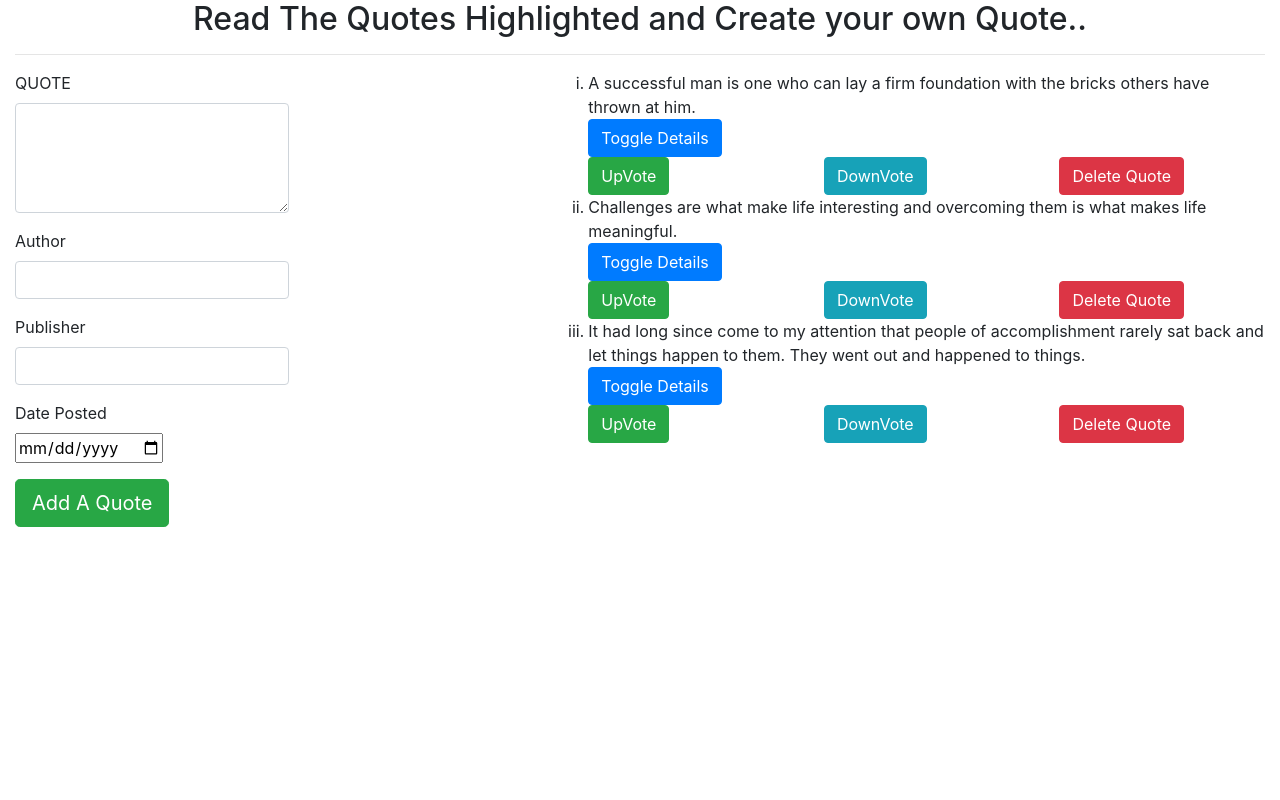
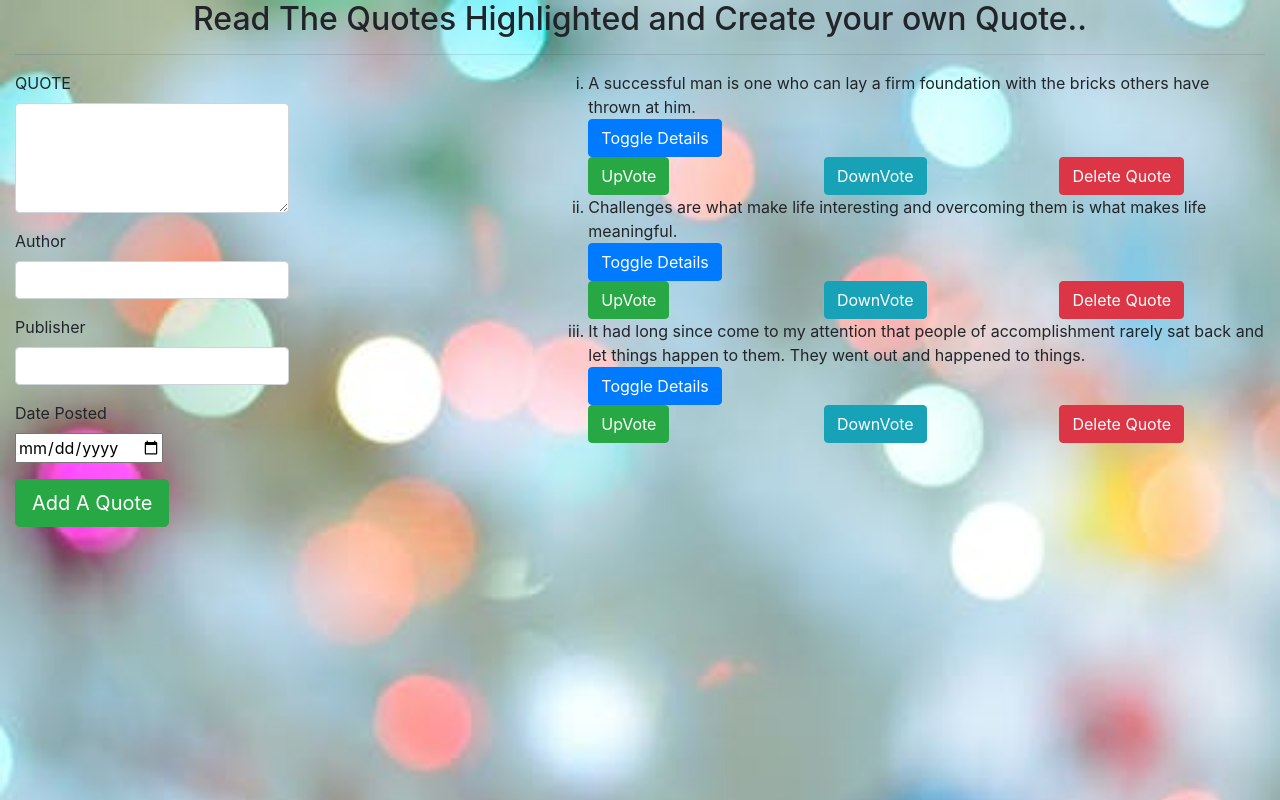
Before and after one commit to Bihengoto/quote, an Angular app: page / in a window 1280 px wide. Built offline with nearby package versions, Linux system fonts and the light colour scheme.

Commit message:
included the background image

```diff
--- a/src/styles.css
+++ b/src/styles.css
@@ -1,7 +1,7 @@
 /* You can add global styles to this file, and also import other style files */
-@import "~bootstrap/dist/css/bootstrap.css"
-/* body {
-    background-image: url("assets/wood.jpg");
+@import "~bootstrap/dist/css/bootstrap.css";
+body {
+    background-image: url("assets/color.jpeg");
     background-repeat: no-repeat;
     background-size: cover;
-} */
+}
```
